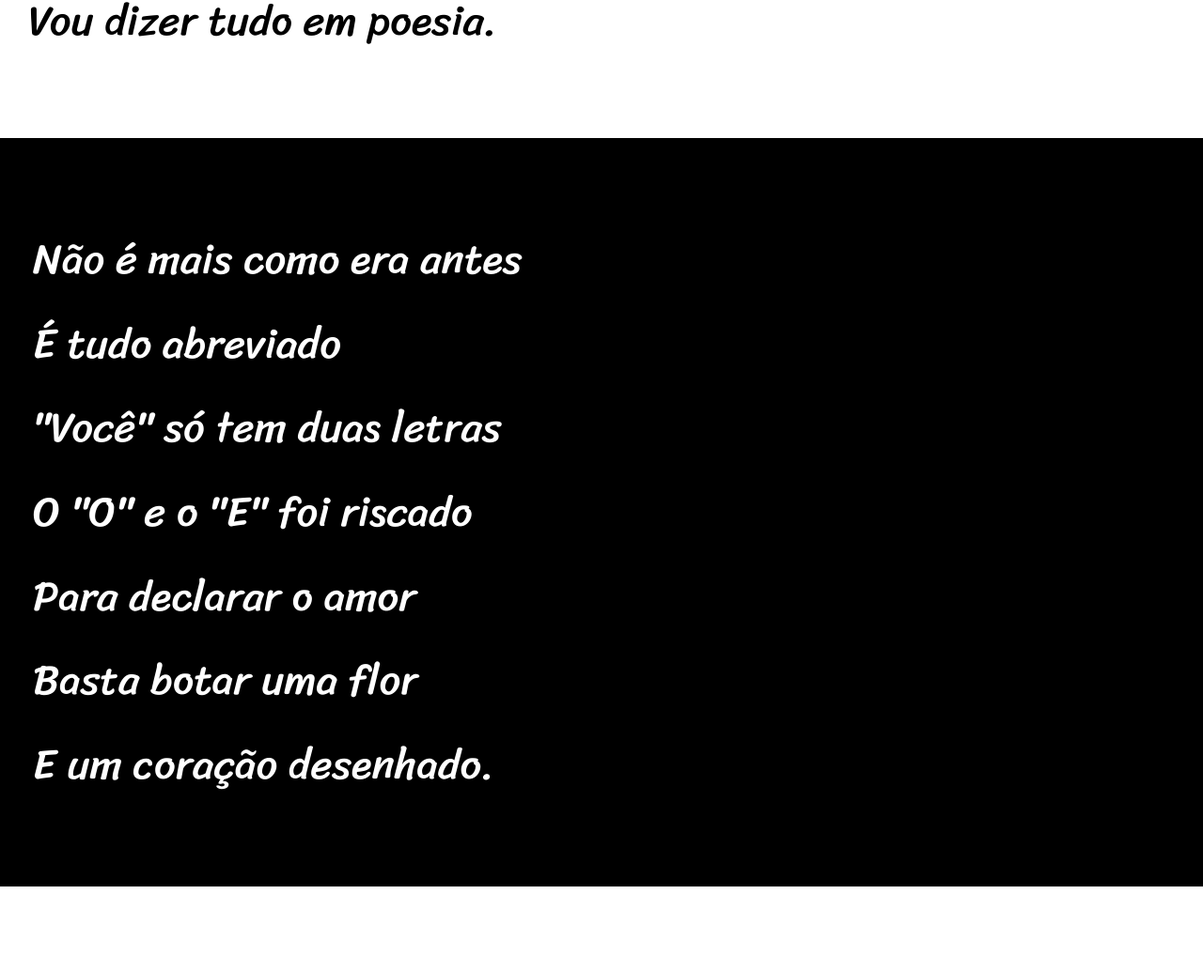
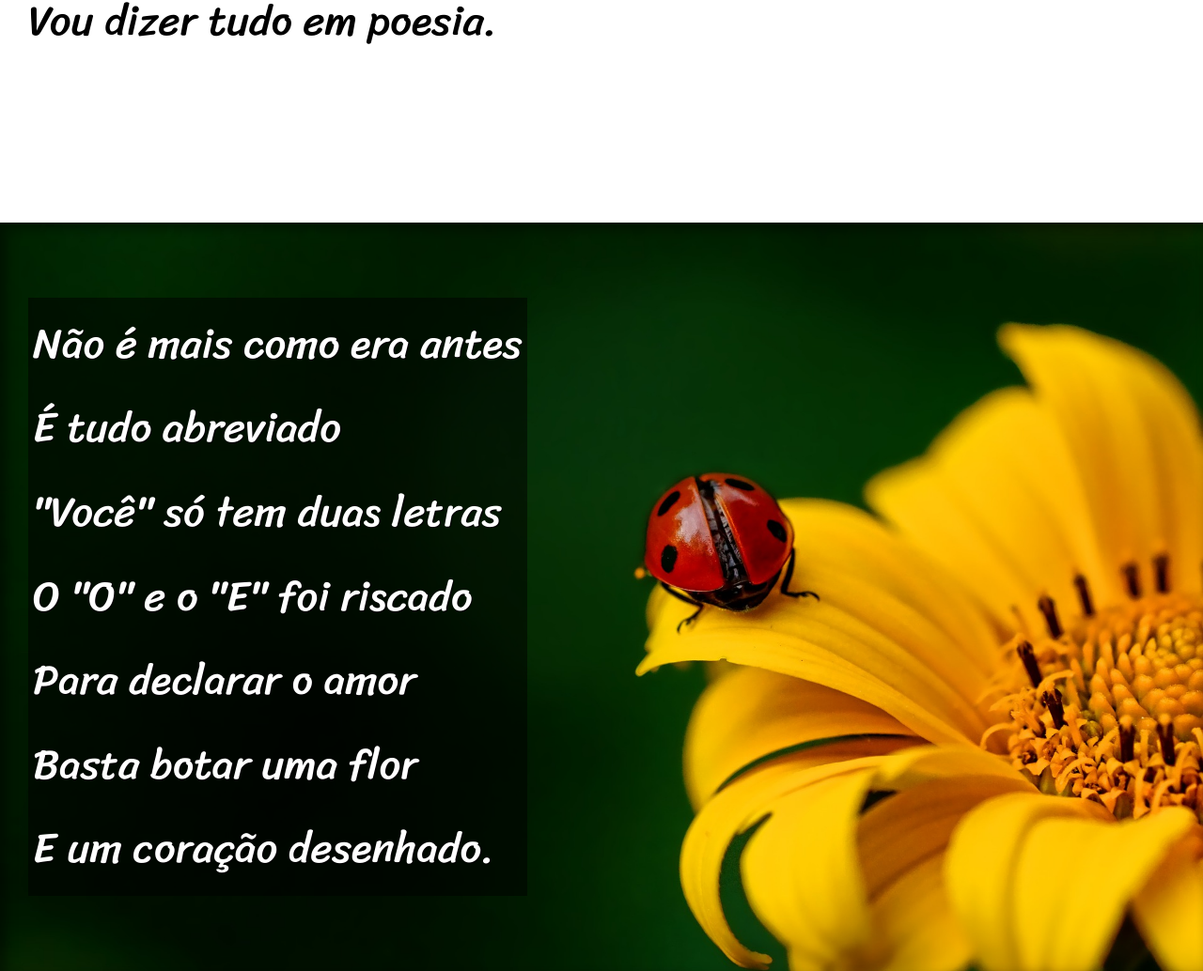
Before and after one commit to gaaabicruz/html-css, a plain HTML site: page desafios/d012/index.html in a window 1280 px wide. Shown: the part 900-1934 px from the top of the page at 94% size. Drawn offline with Linux system fonts and the light colour scheme.

Commit message:
atualizei

```diff
--- a/desafios/d012/index.html
+++ b/desafios/d012/index.html
@@ -24,7 +24,7 @@
         </p>
     </section>
 
-    <section class="imagen">
+    <section class="imagen" id="img01">
         <p>
             Não é mais como era antes <br>
             É tudo abreviado <br>
@@ -58,7 +58,7 @@
         </p>
     </section>
 
-    <section class="imagen">
+    <section class="imagen" id="img02">
         <p>
             Tenho saudade das cartas <br>
             Escritas com a própria mão <br>
--- a/desafios/d012/styles/style.css
+++ b/desafios/d012/styles/style.css
@@ -58,6 +58,10 @@ section {
     font-size: 3.5vw;
 }
 
+section > p {
+    padding-bottom: 2em;
+}
+
 section.normal {
     background-color: white;
     color: black;
@@ -66,12 +70,25 @@ section.normal {
 section.imagen {
     background-color: black;
     color: white;
+    box-shadow: inset 6px 6px 13px 0px rgba(0, 0, 0, 0.473);
+    background-size: cover;
+    background-attachment: fixed;
 }
 
 section.imagen > p {
     display: inline-block;
     padding: 5px;
-    background-color: rgb(0, 0 ,0 ,0.253);
+    background-color: rgb(0, 0 ,0 ,0.514);
+    text-shadow: 1px 1px 0px black;
+}
+
+section#img01 {
+    background-image: url('../imagens/background001.jpg');
+    background-position: right center;
+}
+
+section#img02 {
+    background-image: url('../imagens/background002.jpg');
 }
 
 footer {
```
